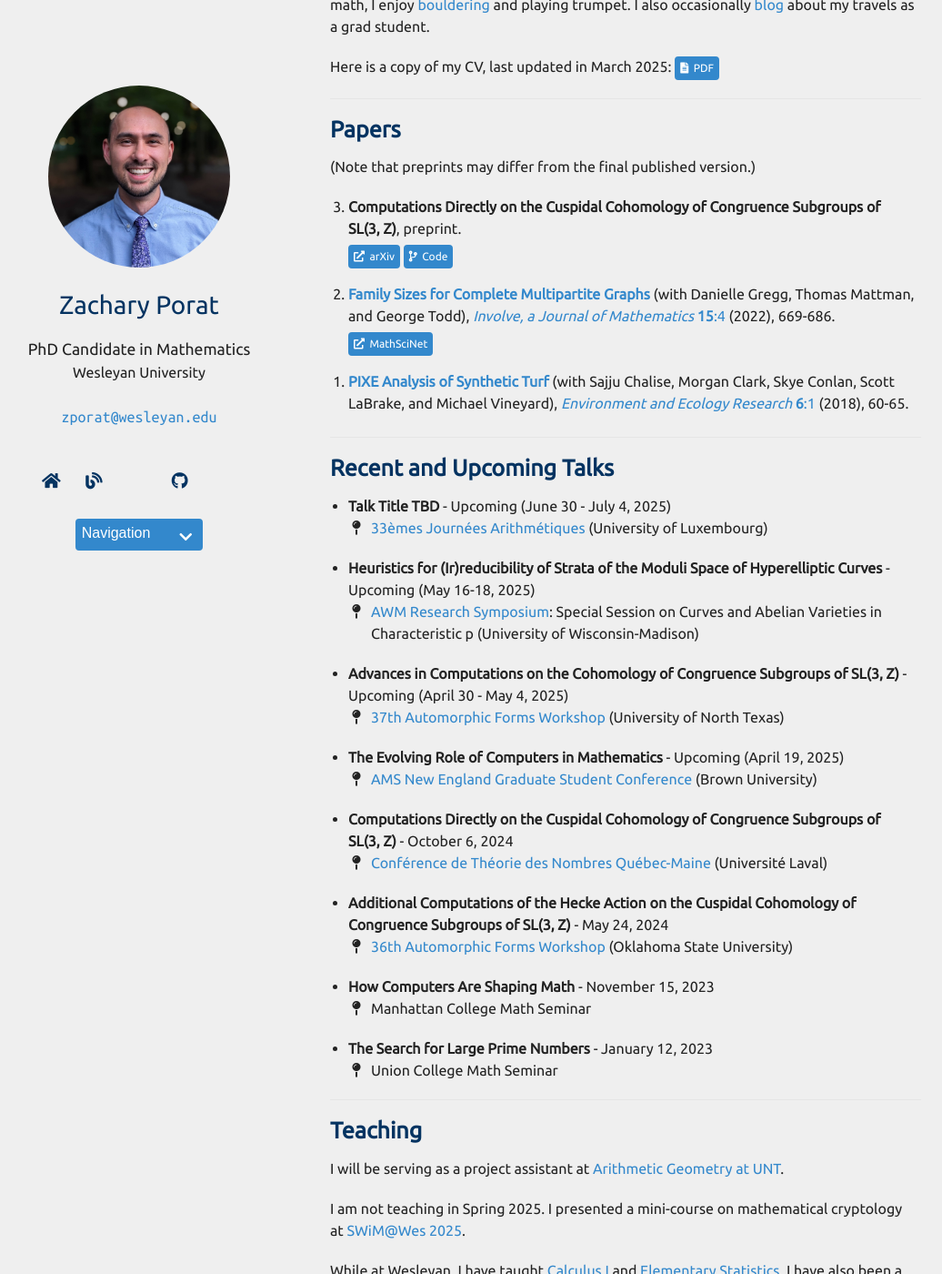
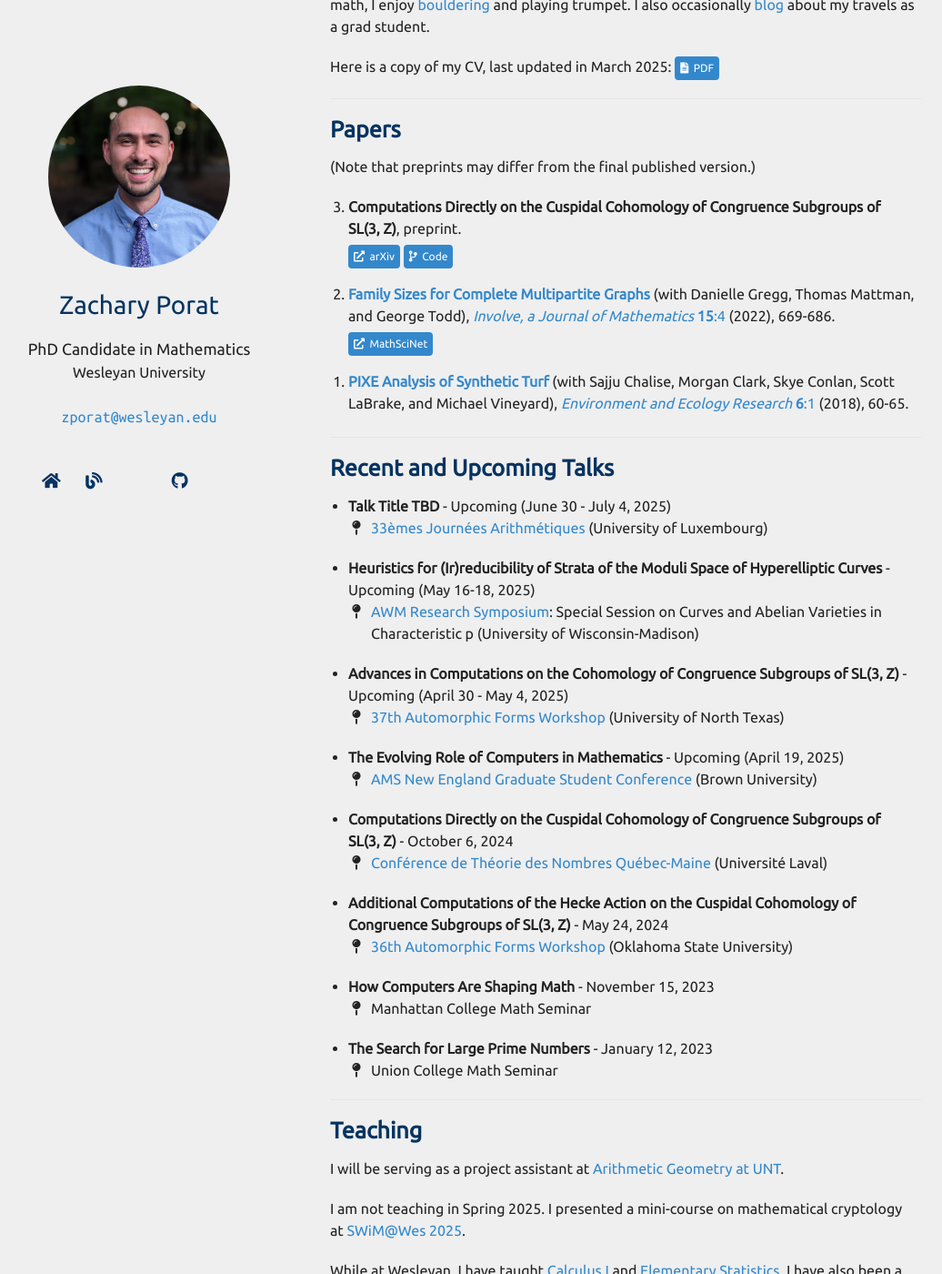
Before and after one commit to zporat/zporat.github.io, a Jekyll site: the page built from index.md, in a window 1280 px wide and 1400 px high, scrolled down 310 px. Shown: the whole window at 91% size, without its empty margins (102-1138 px from the left). Built offline with Jekyll 4.4.1, drawn with Linux system fonts in a browser that asks for light colours; nearby versions of some CDN libraries; a style sheet for code colours, icons or effects is not loaded; our own code applies the rules of GitHub Pages for plain Markdown files.

Commit message:
remove navigation menu

```diff
--- a/_layouts/homepage.html
+++ b/_layouts/homepage.html
@@ -93,6 +93,7 @@
 
         <br>
 
+        <!--
         <div class="dropdown">
           <button class="dropbtn">Navigation<i class="fas fa-chevron-down" aria-hidden="true"></i></button>
           <div class="dropdown-content">
@@ -108,6 +109,7 @@
 
         <br>
         <br>
+        -->
 
       </header>
       <section>
--- a/_sass/minimal-light-no-dark-mode.scss
+++ b/_sass/minimal-light-no-dark-mode.scss
@@ -581,7 +581,7 @@ footer {
   color: white;
   border: 2px solid #38C;
   transition-duration: 0.3s;
-  padding: 5px 5px 5px;
+  padding: 8px 5px 5px;
   border-radius: 4px;
   display: inline-block;
   width: 75%;
@@ -592,7 +592,7 @@ footer {
 .dropbtn i {
   float: right;
   padding-right: 5px;
-  padding-top: 5px;
+  padding-top: 2px;
 }
 
 /* The container <div> - needed to position the dropdown content */
```
